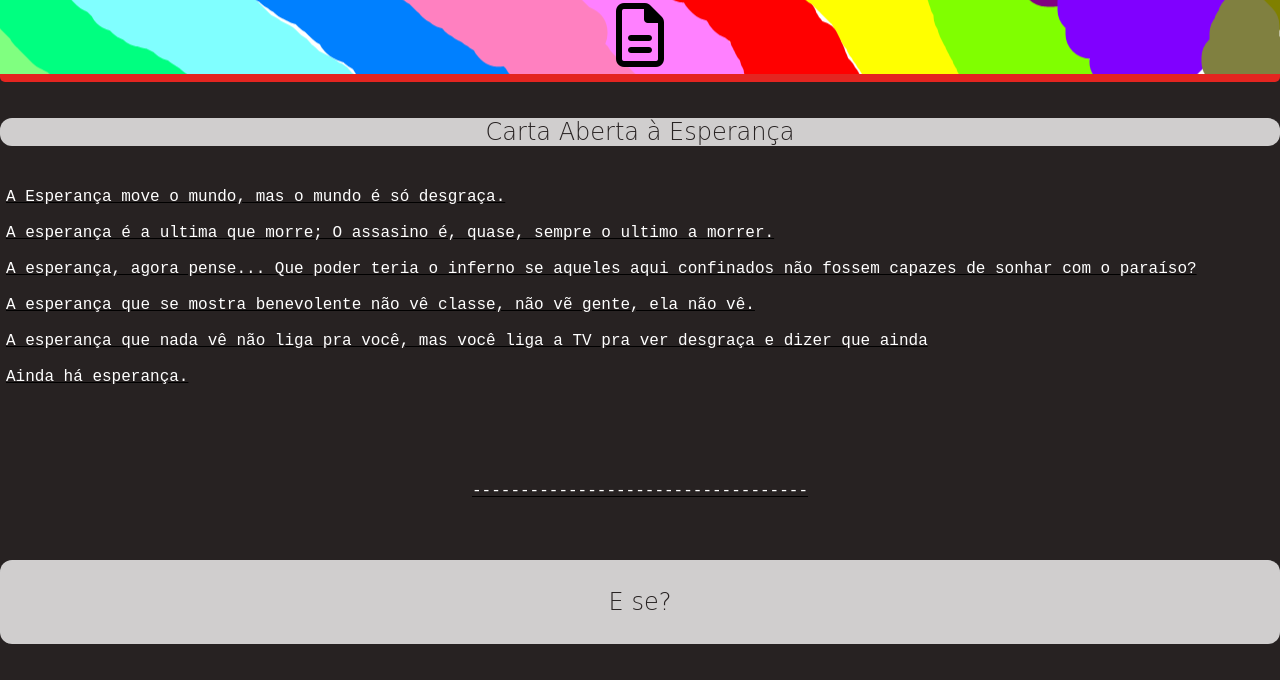
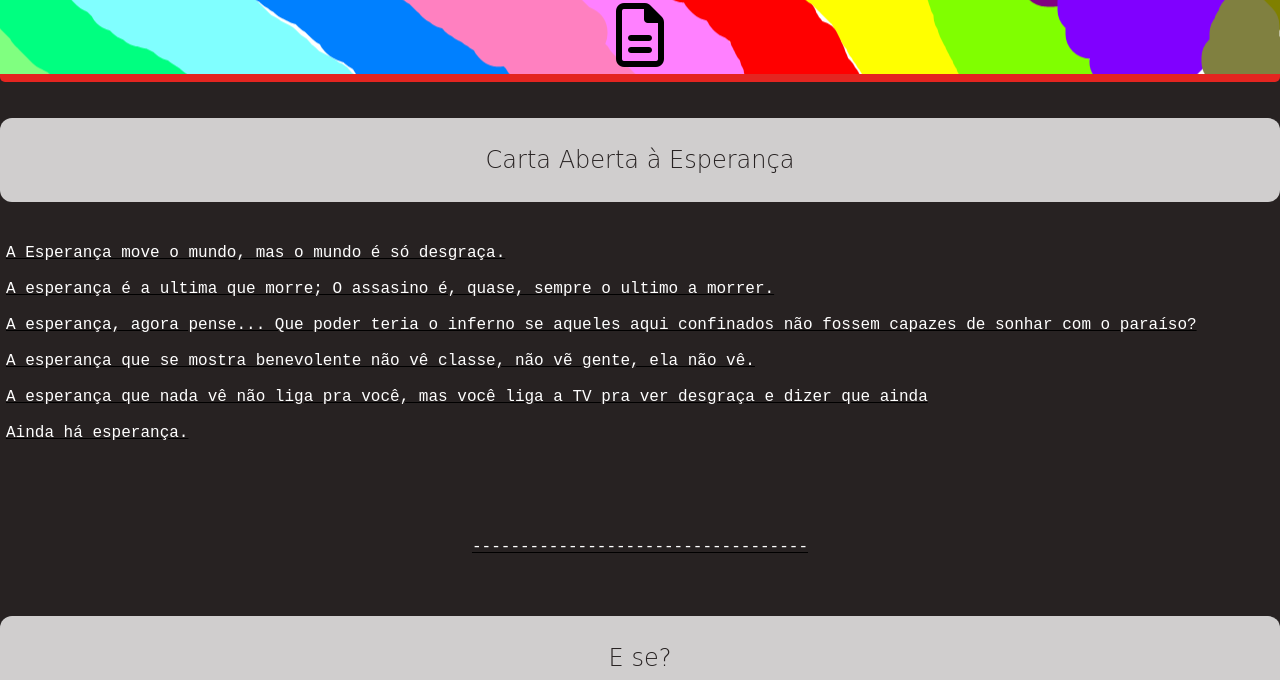
Before and after one commit to wheniwant/the-blog, a plain HTML site: page esperan.html in a window 1280 px wide. Shown: the part 120-800 px from the top of the page. Drawn offline with nearby package versions, Linux system fonts and the light colour scheme; a web font is replaced by a local one.

Commit message:
Update esperan.html

```diff
--- a/esperan.html
+++ b/esperan.html
@@ -59,7 +59,7 @@
 
     <div class="title">
         <br><br>
-        <h1>Carta Aberta à Esperança</h1>
+        <h1><br>Carta Aberta à Esperança<br><br></h1>
         <p><br><br>A Esperança move o mundo, mas o mundo é só desgraça.<br><br> A esperança é a ultima que morre; O assasino é, quase, sempre o ultimo a morrer.<br><br> A esperança, agora pense... Que poder teria o inferno se aqueles aqui confinados não
             fossem capazes de sonhar com o paraíso?<br><br> A esperança que se mostra benevolente não vê classe, não vẽ gente, ela não vê.<br><br> A esperança que nada vê não liga pra você, mas você liga a TV pra ver desgraça e dizer que ainda<br><br>            Ainda há esperança.<br><br>
 
```
